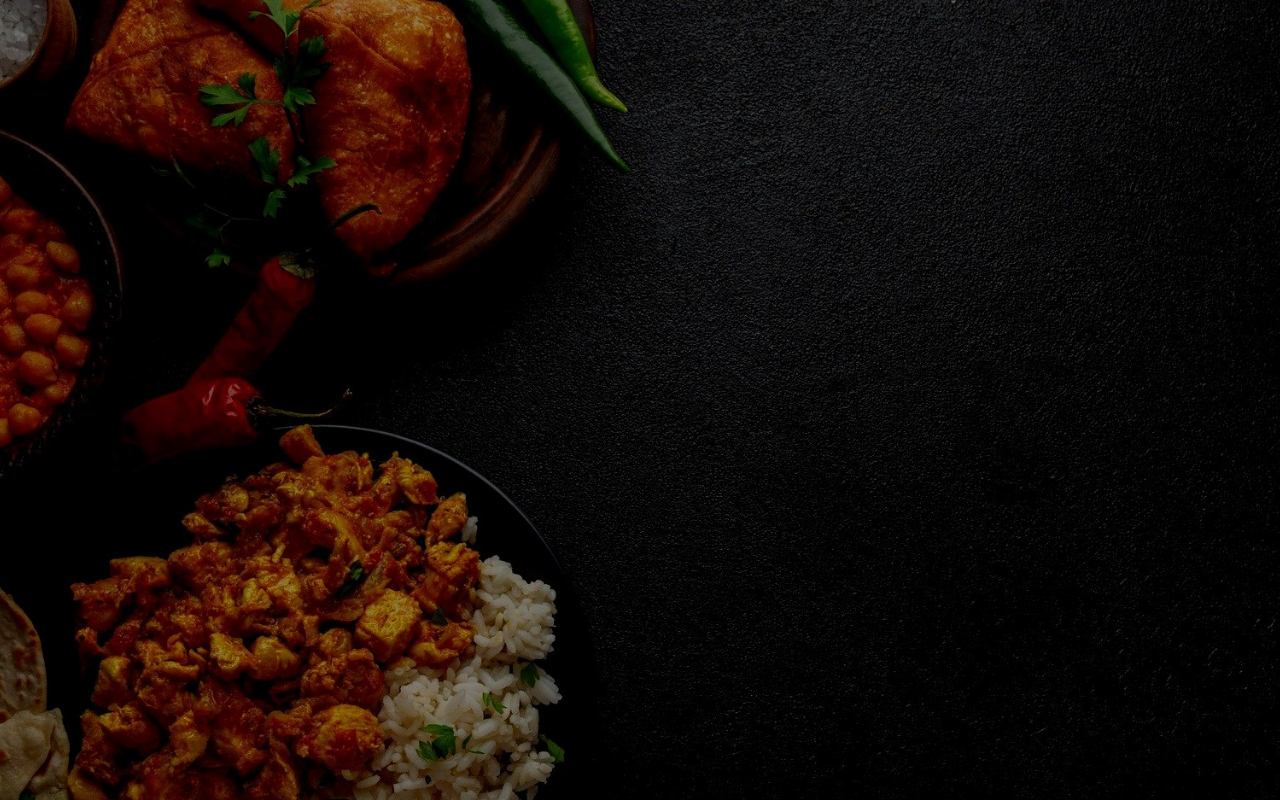
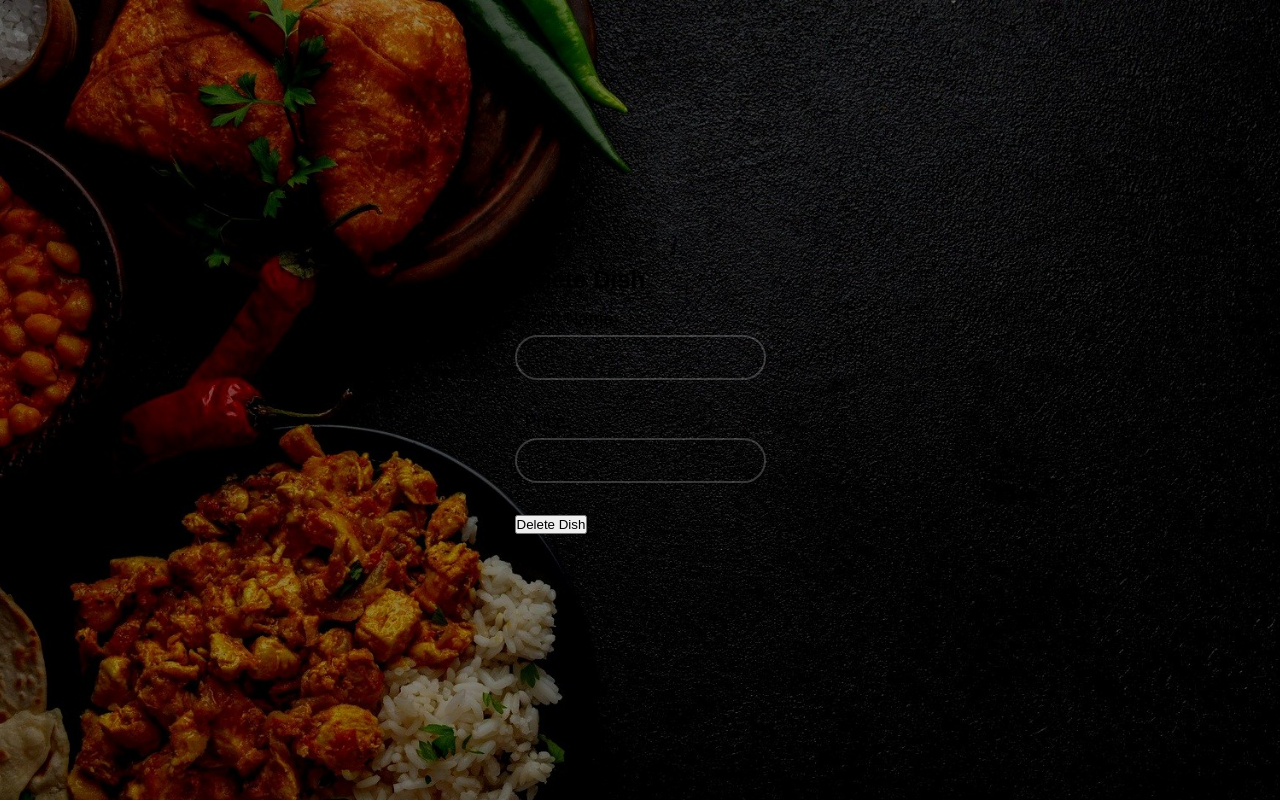
Before and after one commit to Gousiya213/Restaurant-management-system, a React (Create React App) app in the folder restaurantclient/: page /admin/deleteitem in a window 1280 px wide. Before the commit this address had no page. Built offline with nearby package versions, Linux system fonts and the light colour scheme.

Commit message:
Complted deleteitem backend functionality

```diff
--- a/restaurantclient/src/App.js
+++ b/restaurantclient/src/App.js
@@ -10,6 +10,8 @@ import ForgotPassword from "./pages/forgotpass";
 import AdminHome from "./pages/admin/admin_home";
 import AddItem from "./pages/admin/additem";
 import Menu from "./pages/admin/menu";
+import DeleteItem from "./pages/admin/deleteitem";
+
 
 function App() {
   return (
@@ -24,6 +26,7 @@ function App() {
         <Route path="/admin/home" element={<AdminHome />} />
         <Route path="/admin/menu" element={<Menu />} />
         <Route path="/admin/additem" element={<AddItem />} />
+        <Route path="/admin/deleteitem" element={<DeleteItem />} />
 
       </Routes>
     </Router>
--- /dev/null
+++ b/restaurantclient/src/pages/admin/deleteitem.js
@@ -0,0 +1,55 @@
+import React, { useState } from "react";
+
+export default function DeleteItem() {
+    const [name, setName] = useState("");
+    const [price, setPrice] = useState("");
+
+    const handleDelete = async (e) => {
+        e.preventDefault();
+
+        const requestData = { name, price: parseInt(price) }; // Convert price to integer
+
+        try {
+            const response = await fetch("http://localhost:3000/api/menu/deleteitem", {
+                method: "DELETE",
+                headers: {
+                    "Content-Type": "application/json",
+                },
+                body: JSON.stringify(requestData),
+            });
+
+            const data = await response.json();
+
+            if (response.ok) {
+                alert("Item deleted successfully!");
+                console.log("Deleted item:", data);
+
+                // Reset form
+                setName("");
+                setPrice("");
+            } else {
+                alert(data.message || "Failed to delete item.");
+            }
+        } catch (error) {
+            console.error("Error deleting item:", error);
+            alert("Network error occurred.");
+        }
+    };
+
+    return (
+        <div className="delete-item-container">
+            <h2 className="delete-item-title">Delete Dish</h2>
+            <form className="delete-item-form" onSubmit={handleDelete}>
+                <div className="form-group">
+                    <label>Dish Name:</label>
+                    <input type="text" value={name} onChange={(e) => setName(e.target.value)} required />
+                </div>
+                <div className="form-group">
+                    <label>Price:</label>
+                    <input type="number" value={price} onChange={(e) => setPrice(e.target.value)} required />
+                </div>
+                <button className="delete-button" type="submit">Delete Dish</button>
+            </form>
+        </div>
+    );
+}
--- a/restaurantclient/src/pages/admin/menu.js
+++ b/restaurantclient/src/pages/admin/menu.js
@@ -31,8 +31,8 @@ export default function MenuItems() {
         <div className="menu-container">
             <h2 className="menu-title">Our Menu</h2>
             <div className="menu-grid">
-                {menuItems.map((item) => (
-                    <div className="menu-card" key={item.id}>
+                {menuItems.map((item, index) => (
+                        <div className="menu-card" key={item.id || index}>
                         <img src={item.image} alt={item.name} className="menu-image" />
                         <h3 className="menu-name">{item.name}</h3>
                         <p className="menu-price">₹{item.price}</p>
```
Also changed, not shown: 1 other file (tests, documents, lock files or other folders).
